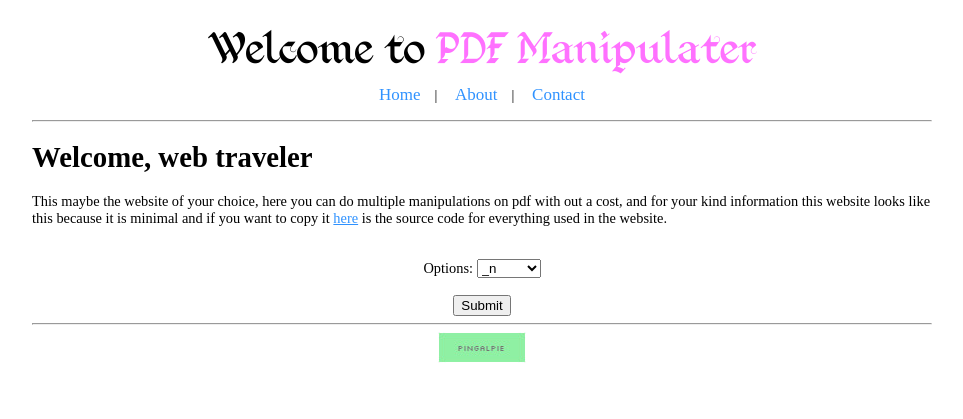
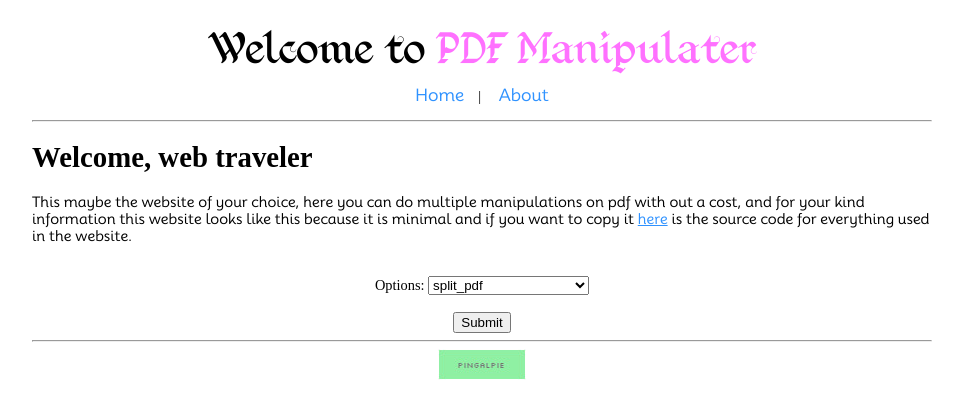
Before and after one commit to PingalPie/PDF-Mark, a Flask app: page / in a window 1280 px wide. Shown: the top 419 px of the page, without its empty margins (158-1121 px from the left). Run offline with Flask 3, Linux system fonts and the light colour scheme; parts of the project's set-up code (start-up, migrations or seed data) failed here and were passed over.

Commit message:
added new features to cli and web ui

```diff
--- a/cli.py
+++ b/cli.py
@@ -46,7 +46,7 @@ def merge_pdfs(output_file, input_files):
 @click.option('-i', '--input-file', prompt=True, multiple=False)
 @click.option('-o', '--output-file', prompt=True, multiple=False)
 def reduce_pdf_size(input_file, output_file):
-	result = funcs.reduce_pdf_size(file=input_file, reduced_file_name=output_file)
+	result = funcs.compress(file=input_file, reduced_file_name=output_file)
 	click.echo(result)
 
 @cli.command("stamp")
--- a/static/css/style.css
+++ b/static/css/style.css
@@ -1,6 +1,10 @@
 @font-face {
     font-family: "Kingthings Foundation";
     src: url(../fonts/Kingthings-Foundation.ttf);
+}
+@font-face {
+  font-family: Mooli;
+  src: url(../fonts/Mooli.ttf);
 }
 object{
     width: 100%;
@@ -57,3 +61,6 @@ nav a{
         display: none;
     }
 }
+p, a{
+  font-family: Mooli;
+}
--- a/templates/about.html
+++ b/templates/about.html
@@ -2,6 +2,8 @@
 
 {% block content %}
 
-<h1>Coder for fun</h1>
+<h1>Pdf Mark</h1>
+<p>This Pdf manipulation tool has been made by <a href="https://pingalpie.vercel.app">PingalPie</a> as a side project.<p>
+<p>This tool is also licensed with <a href="https://www.gnu.org/licenses/gpl-3.0.en.html">GPLv3</a>.</p>
 
 {% endblock %}
--- a/templates/base.html
+++ b/templates/base.html
@@ -3,7 +3,7 @@
 <head>
     <meta charset="utf-8">
     <meta name="viewport" content="width=device-width, initial-scale=1.0">
-    <meta name="description" content="Hey, this is PingalPie's homeplace">
+    <meta name="description" content="A place for free pdf manipulation">
     <meta author="PingalPie">
     {% if title %}
     <title>{{ title }}</title>
@@ -24,8 +24,7 @@
     <header class="center"><div class="bigabold">Welcome to <span>PDF Manipulater</span></div>
         <nav class="center">
             <a href="/">Home</a>|
-            <a href="/about">About</a>|
-            <a href="/contact">Contact</a>
+            <a href="/about">About</a>
         </nav>
     </header>
     <hr>
@@ -34,7 +33,7 @@
     </main>
     <hr>
     <div class="center">
-        <a href="https://pingalpie.tildevarsh.in"><img src="/static/images/pingalpie.jpg" alt="My website"></a>
+        <a href="https://pingalpie.vercel.app"><img src="/static/images/pingalpie.jpg" alt="Author's website"></a>
     </div>
 </body>
 </html>
--- a/templates/index.html
+++ b/templates/index.html
@@ -4,7 +4,7 @@
 <h1 class="title">
 	Welcome, web traveler
 </h1>
-<p>This maybe the website of your choice, here you can do multiple manipulations on pdf with out a cost, and for your kind information this website looks like this because it is minimal and if you want to copy it <a href="https://github.com/pingalpie/pdf-manipulator">here</a> is the source code for everything used in the website.</p>
+<p>This maybe the website of your choice, here you can do multiple manipulations on pdf with out a cost, and for your kind information this website looks like this because it is minimal and if you want to copy it <a href="https://github.com/pingalpie/pdf-Mark">here</a> is the source code for everything used in the website.</p>
 <br>
 <form action="/manipulations" class="center">
 <label for="option">Options: </label>
--- a/web.py
+++ b/web.py
@@ -23,14 +23,10 @@ import os
 app = Flask(__name__)
 funcs = functions()
 
-options = []
+options = funcs.__all__
 
 @app.route('/')
 def index():
-    global options
-    for function in dir(functions):
-        if not function.startswith('__') and not function=='select_file':
-            options.append(function)
     return render_template('index.html', title="Welcome to PDF Manipulator", options=options)
 
 @app.route('/manipulations')
@@ -59,15 +55,15 @@ def split_pdf():
         return render_template('split_pdf.html', title="Split PDF", error=result)
     return render_template('split_pdf.html', title="Split PDF")
 
-@app.route('/reduce_pdf_size', methods=['GET', 'POST'])
-def reduce_pdf_size():
+@app.route('/compress', methods=['GET', 'POST'])
+def compress():
     if request.method == 'POST':
         file = request.files['file']
         out_file = f'static/pdfs/reduced_size_{file.filename}'
 
         file.save(f'static/pdfs/{file.filename}')
 
-        result = funcs.reduce_pdf_size(f'static/pdfs/{file.filename}', out_file)
+        result = funcs.compress(f'static/pdfs/{file.filename}', out_file)
 
         if result == 'Success':
             return render_template('reduce_pdf_size.html', title="Reduce PDF size", out_file=out_file)
@@ -93,14 +89,57 @@ def merge_pdfs():
         return render_template('merge_pdfs.html', error=result)
     return render_template('merge_pdfs.html', title="Merge PDFS")
 
+@app.route('/stamp')
+def stamp():
+     if request.method == 'POST':
+          mainFile = request.files['mainFile']
+          stampFile = request.files['stamp_file']
+
+          l = mainFile.split('.')
+          l.pop()
+          out_file = ''.join(l) + '_stamped.pdf'
+
+          del l
+          result = funcs.stamp(stamp=stampFile, input_file=mainFile, output_file=out_file)
+          os.rename(out_file, f'static/pdfs/{out_file}')
+          # TODO: add feature for pages to stamp
+
+          if result == 'Success':
+                return render_template('stamp.html', out_file=f'static/pdfs/{out_file}')
+          return render_template('stamp.html', error=result)
+     return render_template('stamp.html', title="stamp pdf")
+
+@app.route('/watermark')
+def watermark():
+     if request.method == 'POST':
+          mainFile = request.files['mainFile']
+          watermark = request.files['watermark']
+
+          l = mainFile.split('.')
+          l.pop()
+          out_file = ''.join(l) + '_watermark.pdf'
+
+          del l
+          result = funcs.watermark(watermark=stampFile, input_file=mainFile, output_file=out_file)
+          os.rename(out_file, f'static/pdfs/{out_file}')
+          # TODO: add feature for selecting pages to watermark
+
+          if result == 'Success':
+                return render_template('watermark.html', out_file=f'static/pdfs/{out_file}')
+          return render_template('watermark.html', error=result)
+     return render_template('watermark.html', title="watermark pdf")
+
+@app.route('/lock')
+def lock():
+     return render_template('lock.html')
+
+@app.route('/unlock')
+def unlock():
+     return render_template('unlock.html')
+
 @app.route('/about')
 def about():
     return render_template('about.html')
 
-@app.route('/contact')
-def contact():
-    return render_template('contact.html')
-
-
 if __name__=='__main__':
     app.run(host='0.0.0.0', port=5000, debug=True)
```
Also changed, not shown: pdf.py (+21 -21 lines), templates/contact.html (deleted, +0 -20 lines), templates/lock.html (added, +7 -0 lines), templates/stamp.html (added, +23 -0 lines), templates/unlock.html (added, +7 -0 lines), templates/watermark.html (added, +23 -0 lines), static/fonts/Mooli.ttf (added), 1 other file.
